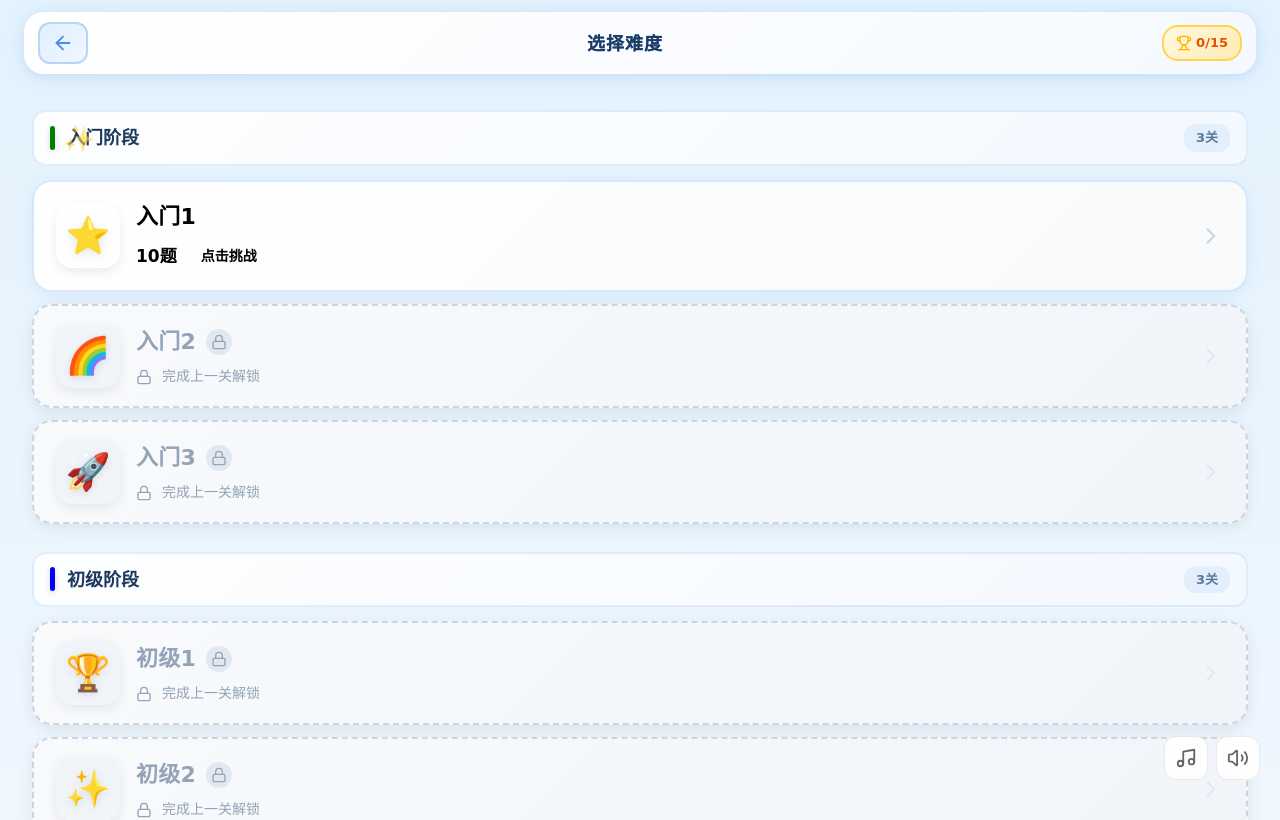
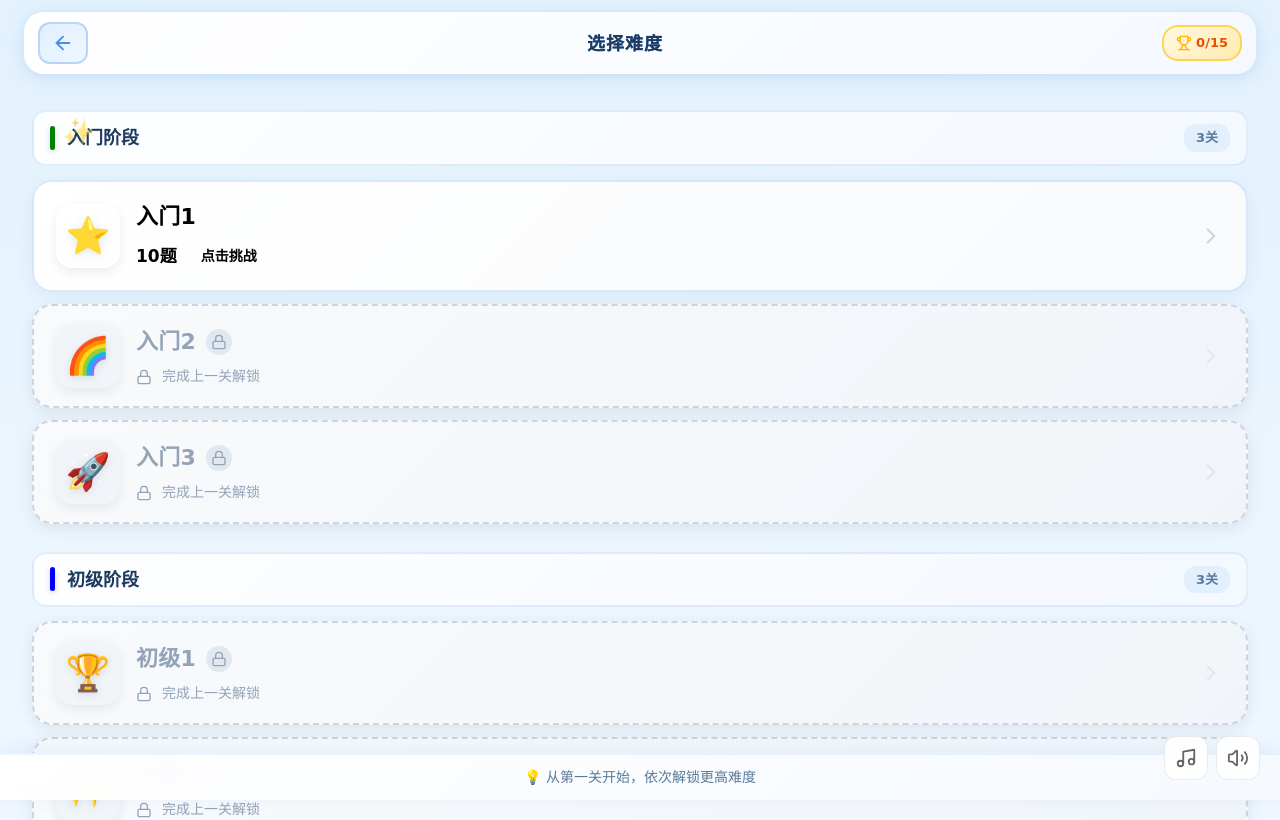
Before and after one commit to hezhongfeng/math-game, a Vue app: page /difficulty in a window 1280 px wide. Shown: the top 820 px of the page. Built offline with nearby package versions, Linux system fonts and the light colour scheme.

Commit message:
feat: 优化游戏反馈流程和页面布局
调整错误反馈交互方式，增加点击继续功能
修改返回按钮文字和路由跳转目标
优化页面底部边距和固定布局

```diff
--- a/src/components/ResultModal.vue
+++ b/src/components/ResultModal.vue
@@ -75,7 +75,7 @@ function handleHome() {
               @click="handleHome"
               class="flex-1 bg-white text-peppa-blue-dark border-2 border-peppa-blue-light/40 font-bold py-4 px-6 rounded-cute-lg hover:bg-[#E3F2FD]/30 transition-all shadow-cute hover:shadow-cute-lg active:scale-95 font-rounded text-lg touch-manipulation"
             >
-              🏠 返回主页
+              📋 返回选择
             </button>
           </div>
 
--- a/src/pages/DifficultySelect.vue
+++ b/src/pages/DifficultySelect.vue
@@ -107,14 +107,14 @@ onMounted(() => {
 .page {
   min-height: 100vh;
   position: relative;
-  padding: 12px 12px 100px;
+  padding: 12px 12px 60px;
   background: linear-gradient(180deg, #E3F2FD 0%, #F5F9FF 50%, #E8F5E9 100%);
   touch-action: manipulation;
   /* Allow scrolling on mobile */
   overflow-y: auto;
   overflow-x: hidden;
   /* Safe area handling for notched devices */
-  padding-bottom: max(100px, calc(80px + env(safe-area-inset-bottom)));
+  padding-bottom: max(60px, calc(40px + env(safe-area-inset-bottom)));
 }
 
 /* 装饰星星 */
@@ -240,7 +240,7 @@ onMounted(() => {
 
 .main-content {
   padding: 20px;
-  padding-bottom: 140px;
+  padding-bottom: 40px;
 }
 
 .section {
@@ -289,11 +289,11 @@ onMounted(() => {
 }
 
 .footer {
-  position: absolute;
+  position: fixed;
   bottom: 0;
   left: 0;
   right: 0;
-  padding: 16px 20px;
+  padding: 12px 20px;
   background: linear-gradient(135deg, rgba(255, 255, 255, 0.95) 0%, rgba(245, 249, 255, 0.95) 100%);
   border-top: 2px solid rgba(74, 144, 226, 0.1);
   box-shadow: 0 -4px 20px rgba(74, 144, 226, 0.1);
@@ -301,7 +301,7 @@ onMounted(() => {
   -webkit-backdrop-filter: blur(10px);
   text-align: center;
   /* Safe area for notched devices */
-  padding-bottom: max(16px, env(safe-area-inset-bottom));
+  padding-bottom: max(12px, env(safe-area-inset-bottom));
 }
 
 .footer p {
--- a/src/pages/Game.vue
+++ b/src/pages/Game.vue
@@ -75,13 +75,15 @@ function submitAnswer() {
   // 触发触觉反馈
   triggerHapticFeedback()
 
-  // 延迟后进入下一题
+  // 正确反馈：延迟后自动进入下一题
+  // 错误反馈：点击任意位置关闭
+  if (correct) {
     setTimeout(() => {
-    // 检查是否最后一题
       if (game.currentIndex.value >= game.questions.value.length - 1) {
+        showAnswer.value = false
+        isWaiting.value = false
         handleGameComplete()
       } else {
-      // 切换到下一题
         questionKey.value++
         userAnswer.value = ''
         showAnswer.value = false
@@ -89,6 +91,7 @@ function submitAnswer() {
         game.nextQuestion()
       }
     }, GAME_CONFIG.FEEDBACK_DELAY)
+  }
 }
 
 // 处理输入
@@ -103,6 +106,19 @@ function handleInput(num) {
 function handleDelete() {
   if (isWaiting.value) return
   userAnswer.value = userAnswer.value.slice(0, -1)
+}
+
+// 点击错误反馈关闭
+function handleWrongFeedbackClick() {
+  showAnswer.value = false
+  isWaiting.value = false
+  if (game.currentIndex.value >= game.questions.value.length - 1) {
+    handleGameComplete()
+  } else {
+    questionKey.value++
+    userAnswer.value = ''
+    game.nextQuestion()
+  }
 }
 
 // 游戏完成处理
@@ -132,7 +148,7 @@ function handleRetry() {
 function handleHome() {
   playSound('click')
   showModal.value = false
-  router.push('/')
+  router.push('/difficulty')
 }
 
 onMounted(() => {
@@ -203,7 +219,7 @@ onMounted(() => {
             </div>
           </div>
         </div>
-        <div v-else-if="shouldShowFeedback && isIncorrect" class="feedback-overlay wrong">
+        <div v-else-if="shouldShowFeedback && isIncorrect" class="feedback-overlay wrong" @click="handleWrongFeedbackClick">
           <div class="error-circle">
             <div class="orange-ring"></div>
             <div class="ripple-orange ripple-1"></div>
@@ -216,6 +232,7 @@ onMounted(() => {
             <span class="answer-label">正确答案</span>
             <span class="answer-number">{{ currentQuestion.answer }}</span>
           </div>
+          <div class="hint-text">点击任意位置继续</div>
         </div>
       </Transition>
     </main>
@@ -430,6 +447,7 @@ onMounted(() => {
 
 .feedback-overlay.wrong {
   box-shadow: 0 12px 40px rgba(255, 152, 0, 0.25);
+  cursor: pointer;
 }
 
 /* 成功圆圈 */
@@ -642,6 +660,19 @@ onMounted(() => {
   line-height: 1.2;
 }
 
+/* 点击提示文字 */
+.hint-text {
+  font-size: 12px;
+  color: #999;
+  letter-spacing: 1px;
+  animation: hintPulse 1.5s ease-in-out infinite;
+}
+
+@keyframes hintPulse {
+  0%, 100% { opacity: 0.6; }
+  50% { opacity: 1; }
+}
+
 /* 反馈层过渡 */
 .feedback-enter-active {
   transition: all 0.4s ease;
```
Lines whose indentation alone changed are shown as unchanged.
